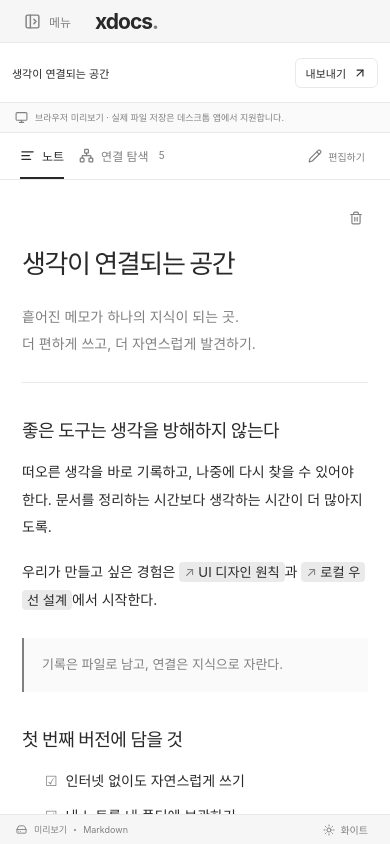
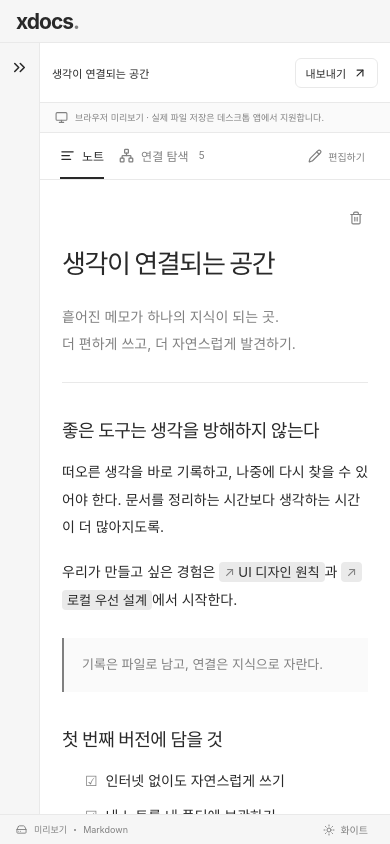
Before and after one commit to uknowpro/xdocs, a React (Vite) app: page / in a window 390 px wide. Built offline with nearby package versions, Linux system fonts and the light colour scheme.

Commit message:
Place collapse and expand controls on the workspace sidebar

```diff
--- a/src/App.tsx
+++ b/src/App.tsx
@@ -63,8 +63,8 @@ import {
   Loader2,
   Moon,
   Network,
-  PanelLeftClose,
-  PanelLeftOpen,
+  ChevronsLeft,
+  ChevronsRight,
   Plus,
   RefreshCw,
   Search,
@@ -139,7 +139,11 @@ export default function App() {
     query.addEventListener("change", resize);
     return () => query.removeEventListener("change", resize);
   }, []);
+  const sidebarToggle = useRef<HTMLButtonElement>(null);
   function toggleSidebar() {
+    requestAnimationFrame(() =>
+      sidebarToggle.current?.focus({ preventScroll: true }),
+    );
     if (compactNav) setDrawer(!drawer);
     else {
       localStorage.setItem("xdocs.sidebar", desktopSidebar ? "closed" : "open");
@@ -744,31 +748,29 @@ export default function App() {
   return (
     <div className={`app ${sidebar ? "" : "sidebar-hidden"}`}>
       <header className="titlebar">
-        <div className="titlebar-start">
-          <button
-            className="sidebar-switch"
-            aria-label={sidebar ? "왼쪽 메뉴 접기" : "왼쪽 메뉴 펼치기"}
-            title={sidebar ? "왼쪽 메뉴 접기" : "왼쪽 메뉴 펼치기"}
-            aria-expanded={sidebar}
-            aria-controls="workspace-navigation"
-            onClick={toggleSidebar}
-          >
-            {sidebar ? (
-              <PanelLeftClose size={17} />
-            ) : (
-              <PanelLeftOpen size={17} />
-            )}
-            <span>메뉴</span>
-          </button>
         <div className="wordmark">
           xdocs<span>.</span>
-          </div>
         </div>
         <span className="titlebar-center">생각을 쓰고, 지식을 연결하다</span>
         <span className="version">
           LOCAL FIRST <span>α 0.5</span>
         </span>
       </header>
+      {!sidebar && (
+        <div className="sidebar-rail">
+          <button
+            className="sidebar-switch"
+            aria-label="왼쪽 메뉴 펼치기"
+            title="왼쪽 메뉴 펼치기"
+            aria-controls="workspace-navigation"
+            aria-expanded={false}
+            ref={sidebarToggle}
+            onClick={toggleSidebar}
+          >
+            <ChevronsRight size={19} />
+          </button>
+        </div>
+      )}
       {compactNav && drawer && (
         <button
           className="nav-backdrop"
@@ -791,6 +793,7 @@ export default function App() {
             setDrawer(false);
         }}
       >
+        <div className="sidebar-heading">
           <button
             className="workspace-switch"
             onClick={openVault}
@@ -807,6 +810,20 @@ export default function App() {
             </span>
             <ChevronDown size={14} />
           </button>
+          {sidebar && (
+            <button
+              className="sidebar-switch"
+              aria-label="왼쪽 메뉴 접기"
+              title="왼쪽 메뉴 접기"
+              aria-controls="workspace-navigation"
+              aria-expanded
+              ref={sidebarToggle}
+              onClick={toggleSidebar}
+            >
+              <ChevronsLeft size={19} />
+            </button>
+          )}
+        </div>
         <button
           className="nav-item search-nav"
           onClick={() => setSearchOpen(true)}
--- a/src/styles.css
+++ b/src/styles.css
@@ -152,8 +152,9 @@ textarea {
   align-items: center;
   gap: 10px;
   text-align: left;
-  padding: 0 4px 28px;
-  width: 100%;
+  padding: 0 4px;
+  flex: 1;
+  min-width: 0;
 }
 .workspace-icon {
   height: 34px;
@@ -1228,12 +1229,10 @@ textarea {
   border: 0;
 }
 .sidebar-hidden {
-  grid-template-columns: 0 minmax(0, 1fr);
+  grid-template-columns: 40px minmax(0, 1fr);
 }
 .sidebar-hidden .sidebar {
-  visibility: hidden;
-  padding: 0;
-  overflow: hidden;
+  display: none;
 }
 .spin {
   animation: spin 1s linear infinite;
@@ -1254,7 +1253,7 @@ textarea {
     grid-template-columns: 250px minmax(0, 1fr);
   }
   .sidebar-hidden {
-    grid-template-columns: 0 minmax(0, 1fr);
+    grid-template-columns: 40px minmax(0, 1fr);
   }
   .document-layout {
     grid-template-columns: minmax(0, 1fr) 250px;
@@ -1275,7 +1274,7 @@ textarea {
     padding: 40px 45px;
   }
   .sidebar-hidden {
-    grid-template-columns: 0 minmax(0, 1fr);
+    grid-template-columns: 40px minmax(0, 1fr);
   }
   .breadcrumb strong {
     max-width: 170px;
@@ -1352,7 +1351,7 @@ textarea {
     display: none;
   }
   .sidebar-hidden {
-    grid-template-columns: 0 minmax(0, 1fr);
+    grid-template-columns: 40px minmax(0, 1fr);
   }
   .preview-banner {
     font-size: 9px;
@@ -1418,6 +1417,7 @@ textarea {
     color: black;
   }
   .titlebar,
+  .sidebar-rail,
   .sidebar,
   .toolbar,
   .view-tabs,
@@ -2527,10 +2527,37 @@ textarea {
 .network-sheet [data-bend] {cursor:move;}
 
 /* The navigation and its toggle have independent scroll ownership. */
-.titlebar-start, .sidebar-switch { display: flex; align-items: center; gap: 8px; }
-.titlebar-start { gap: 16px; }
-.sidebar-switch { min-height: 32px; padding: 4px 8px; border-radius: 5px; color: var(--muted); font-size: 12px; }
-.sidebar-switch:hover, .sidebar-switch:focus-visible { color: var(--ink); background: var(--hover); }
+.sidebar-heading {
+  position: sticky;
+  top: 0;
+  z-index: 1;
+  display: flex;
+  align-items: center;
+  gap: 4px;
+  padding-block: 8px;
+  margin-bottom: 12px;
+  background: var(--sidebar);
+}
+.sidebar { padding-top: 0; }
+.sidebar-rail {
+  grid-area: 2 / 1;
+  display: flex;
+  justify-content: center;
+  align-items: flex-start;
+  padding-top: 8px;
+  background: var(--sidebar);
+  border-right: 1px solid var(--line);
+}
+.sidebar-switch {
+  display: grid;
+  place-items: center;
+  flex: none;
+  width: 32px;
+  height: 32px;
+  color: var(--ink);
+  border-radius: 6px;
+}
+.sidebar-switch:hover, .sidebar-switch:focus-visible { background: var(--active); }
 .sidebar > * { flex-shrink: 0; }
 .toolbar, .preview-banner { flex-shrink: 0; }
 .arch-toolbar, .arch-tools, .arch-toolbar .segmented, .arch-canvas-tools { flex-wrap: wrap; }
@@ -2543,8 +2570,8 @@ textarea {
 .reference-list { max-height: clamp(100px, 18dvh, 180px); }
 
 @media (max-height: 800px) {
-  .sidebar { padding-block: 14px; }
-  .workspace-switch { padding-bottom: 12px; }
+  .sidebar { padding-bottom: 14px; }
+  .sidebar-heading { margin-bottom: 4px; }
   .nav-label { padding-top: 14px; }
   .sidebar-bottom { padding-top: 12px; }
   .graph:not(.compact) { padding-block: 20px; }
@@ -2558,7 +2585,9 @@ textarea {
   .sheet-layout .document { padding-inline: clamp(14px, 2.5vw, 28px); }
 }
 @media (max-width: 600px) {
-  .app, .app.sidebar-hidden { grid-template-columns: minmax(0, 1fr); }
+  .app { grid-template-columns: minmax(0, 1fr); }
+  .app.sidebar-hidden { grid-template-columns: 40px minmax(0, 1fr); }
+  .sidebar-hidden .main { grid-column: 2; }
   .main { grid-column: 1; grid-row: 2; }
   .sidebar { display: flex; position: fixed; top: 43px; bottom: 30px; left: 0; width: min(280px, 85vw); z-index: 21; }
   .sidebar-hidden .sidebar { display: none; }
```
Also changed, not shown: 12 other files (tests, documents, lock files or other folders). Lines whose indentation alone changed are shown as unchanged.
